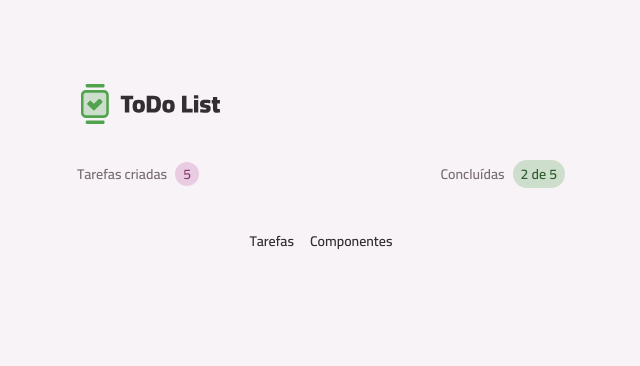
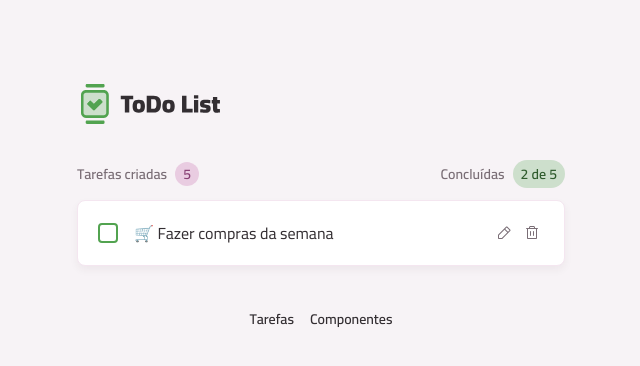
Before and after one commit to Humildeficador/rocketseat-toDoList, a React (Vite) app: page / in a window 1280 px wide. Shown: the top 366 px of the page, without its empty margins (319-959 px from the left). Built offline with nearby package versions, Linux system fonts and the light colour scheme.

Commit message:
TaskItem component created

```diff
--- /dev/null
+++ b/src/core-components/TaskItem/TaskItem.tsx
@@ -0,0 +1,49 @@
+import { useState } from "react"
+import CheckIcon from "../../assets/icons/check.svg?react"
+import PencilIcon from "../../assets/icons/pencil.svg?react"
+import TrashIcon from "../../assets/icons/trash.svg?react"
+import XIcon from "../../assets/icons/x.svg?react"
+import { ButtonIcon } from "../../components/ButtonIcon/ButtonIcon"
+import { Card } from "../../components/Card/Card"
+import { Checkbox } from "../../components/Checkbox/Checkbox"
+import { Input } from "../../components/Input/Input"
+import { Text } from "../../components/Text/Text"
+
+export function TaskItem() {
+	const [isEditing, setIsEditing] = useState(false)
+
+	function handleEditTask() {
+		setIsEditing(true)
+	}
+
+	function hadleExitEditTask() {
+		setIsEditing(false)
+	}
+
+	return (
+		<Card size={"md"} className="flex items-center gap-4">
+			{!isEditing ? (
+				<>
+					<Checkbox />
+					<Text className="flex-1">🛒 Fazer compras da semana</Text>
+					<div className="flex gap-1">
+						<ButtonIcon
+							icon={PencilIcon}
+							variant={"terciary"}
+							onClick={handleEditTask}
+						/>
+						<ButtonIcon icon={TrashIcon} variant={"terciary"} />
+					</div>
+				</>
+			) : (
+				<>
+					<Input className="flex-1" />
+					<div className="flex gap-1">
+						<ButtonIcon icon={XIcon} variant={"secundary"} onClick={hadleExitEditTask}/>
+						<ButtonIcon icon={CheckIcon} variant={"primary"} />
+					</div>
+				</>
+			)}
+		</Card>
+	)
+}
--- a/src/pages/PageHome.tsx
+++ b/src/pages/PageHome.tsx
@@ -1,10 +1,14 @@
 import { Container } from "../components/Container/Container"
-import { TaskSummary } from '../core-components/TaskSummary/TaskSummary'
+import { TaskItem } from "../core-components/TaskItem/TaskItem"
+import { TaskSummary } from "../core-components/TaskSummary/TaskSummary"
 
 export function PageHome() {
-	return <Container as='article' className='space-y-3'>
-    <header className='flex justify-between'>
-      <TaskSummary />
-    </header>
-  </Container>
+	return (
+		<Container as="article" className="space-y-3">
+			<header className="flex justify-between">
+				<TaskSummary />
+			</header>
+				<TaskItem />
+		</Container>
+	)
 }
```
Also changed, not shown: 1 other file (tests, documents, lock files or other folders).
